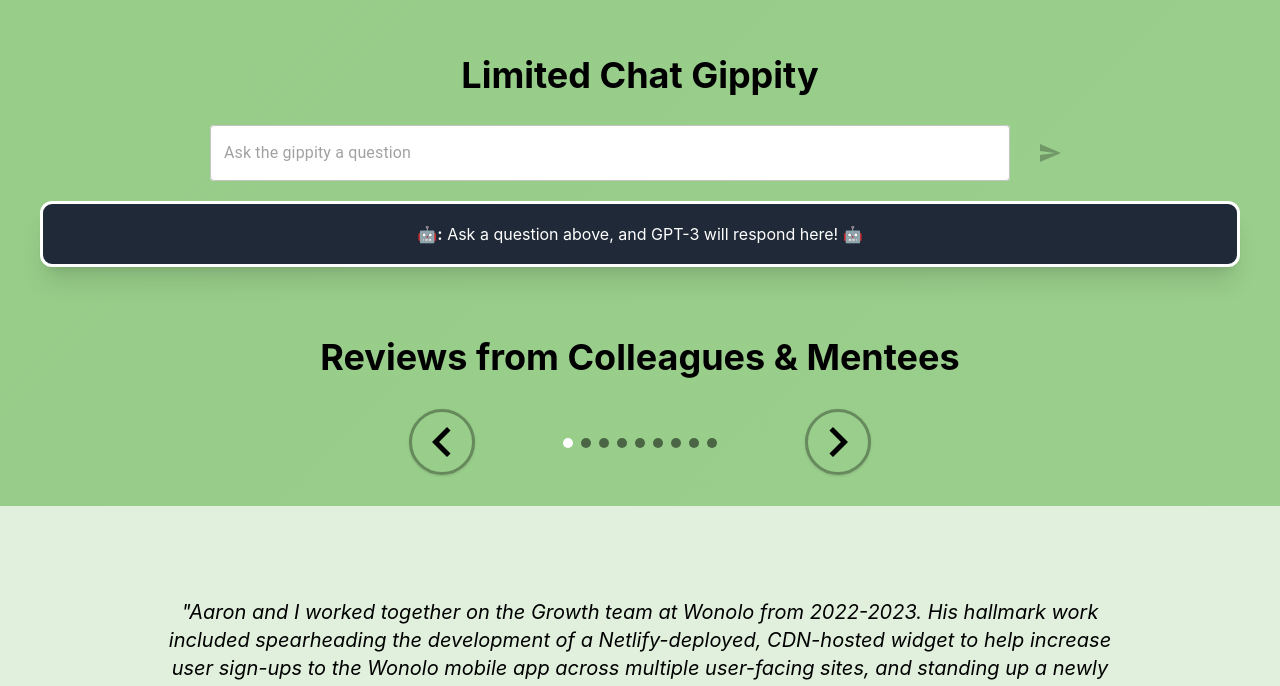
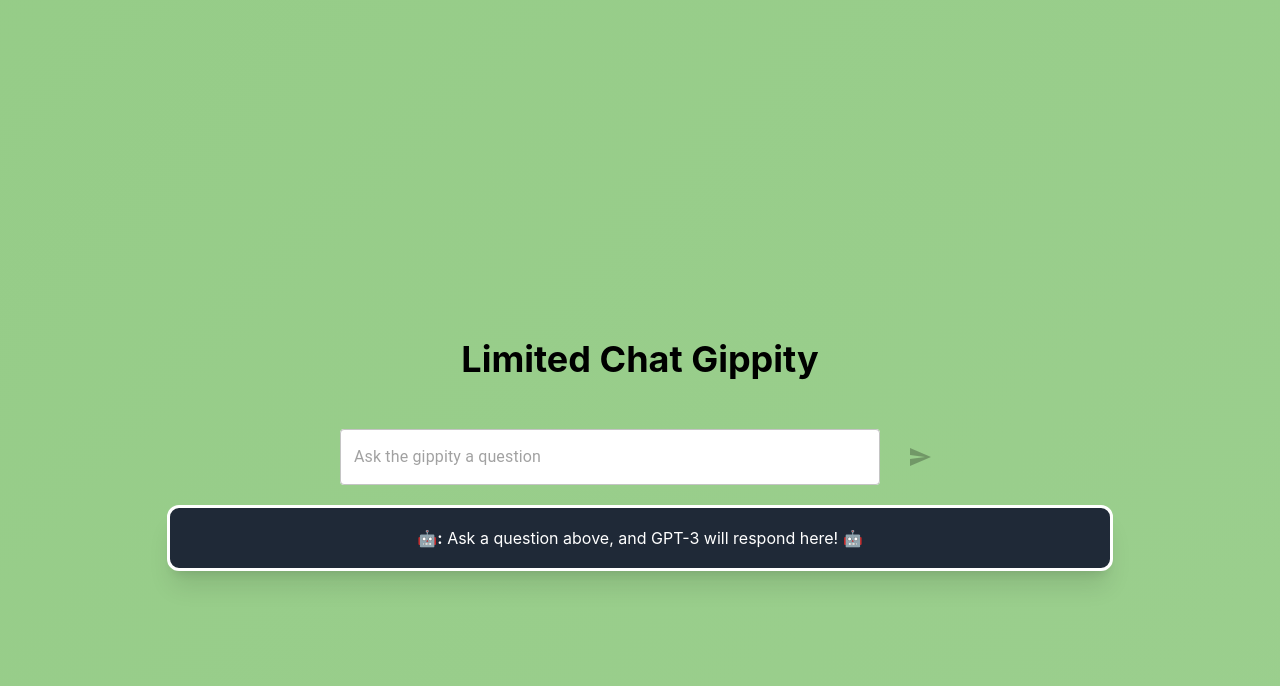
Before and after one commit to y04nqt/y04nqt.github.io, a React (Create React App) app: page / in a window 1280 px wide. Shown: the part 785-1471 px from the top of the page. Built offline with nearby package versions, Linux system fonts and the light colour scheme.

Commit message:
additional style updates and changes

```diff
--- a/src/components/DownloadResumeAnchor.tsx
+++ b/src/components/DownloadResumeAnchor.tsx
@@ -2,7 +2,7 @@
 
 const DownloadResumeAnchor = ({
     text = "Download My Resume",
-    className = "inline-block px-4 py-6 font-bold text-white no-underline transition duration-300 bg-black border-2 border-solid shadow-xl bg-opacity-70 hover:shadow-2xl hover:italic rounded-2xl"
+    className = "inline-block px-4 py-6 font-bold text-white no-underline transition duration-300 bg-black border-2 border-solid shadow-xl bg-opacity-70 hover:bg-gray-700 hover:shadow-2xl hover:italic rounded-2xl"
 }) => {
     return (
         <a
--- a/src/components/MainSection.tsx
+++ b/src/components/MainSection.tsx
@@ -77,7 +77,7 @@
       </ButtonHolder>
       <div className="appear-in-delayed-extended">
         <DownloadResumeAnchor
-          className="px-4 py-2 text-xs font-bold text-white no-underline transition duration-300 bg-black border-2 border-solid shadow-xl bg-opacity-70 hover:shadow-2xl hover:italic rounded-xl"
+          className="px-4 py-2 text-xs font-bold text-white no-underline transition duration-300 bg-black border-2 border-solid shadow-xl bg-opacity-70 hover:bg-gray-700 hover:shadow-2xl hover:italic rounded-xl"
           text="Download Resume"
         />
       </div>
--- a/src/components/OpenAI.tsx
+++ b/src/components/OpenAI.tsx
@@ -30,12 +30,12 @@
   };
 
   return (
-    <section className="p-10">
+    <section className="flex flex-col items-center justify-center h-full p-10">
             <h2 className="mt-0 text-4xl">Limited Chat Gippity</h2>
-      <div className="flex items-center justify-center gap-5 my-5">
+            <div className="flex items-center justify-center w-full gap-5 my-5 xl:w-1/2">
                 <TextField
                 variant="outlined"
-          className="w-2/3 h-full mb-4 bg-white rounded"
+                className="w-full h-full mb-4 bg-white rounded"
                 onChange={(e) => setInput(e.target.value)}
                 placeholder="Ask the gippity a question"
                 />
@@ -48,7 +48,7 @@
                 ><SendIcon /></IconButton>
             </div>
             <p
-        className={`p-5 mt-0 mb-0 text-white bg-gray-800 border-solid shadow-xl border-1 rounded-xl ${
+                className={`p-5 w-[calc(100%-40px)] xl:w-3/4 mt-0 mb-0 text-white bg-gray-800 border-solid shadow-xl border-1 rounded-xl ${
                 loading ? "animate-pulse" : ""
                 }`}
             >
```
Lines whose indentation alone changed are shown as unchanged.
